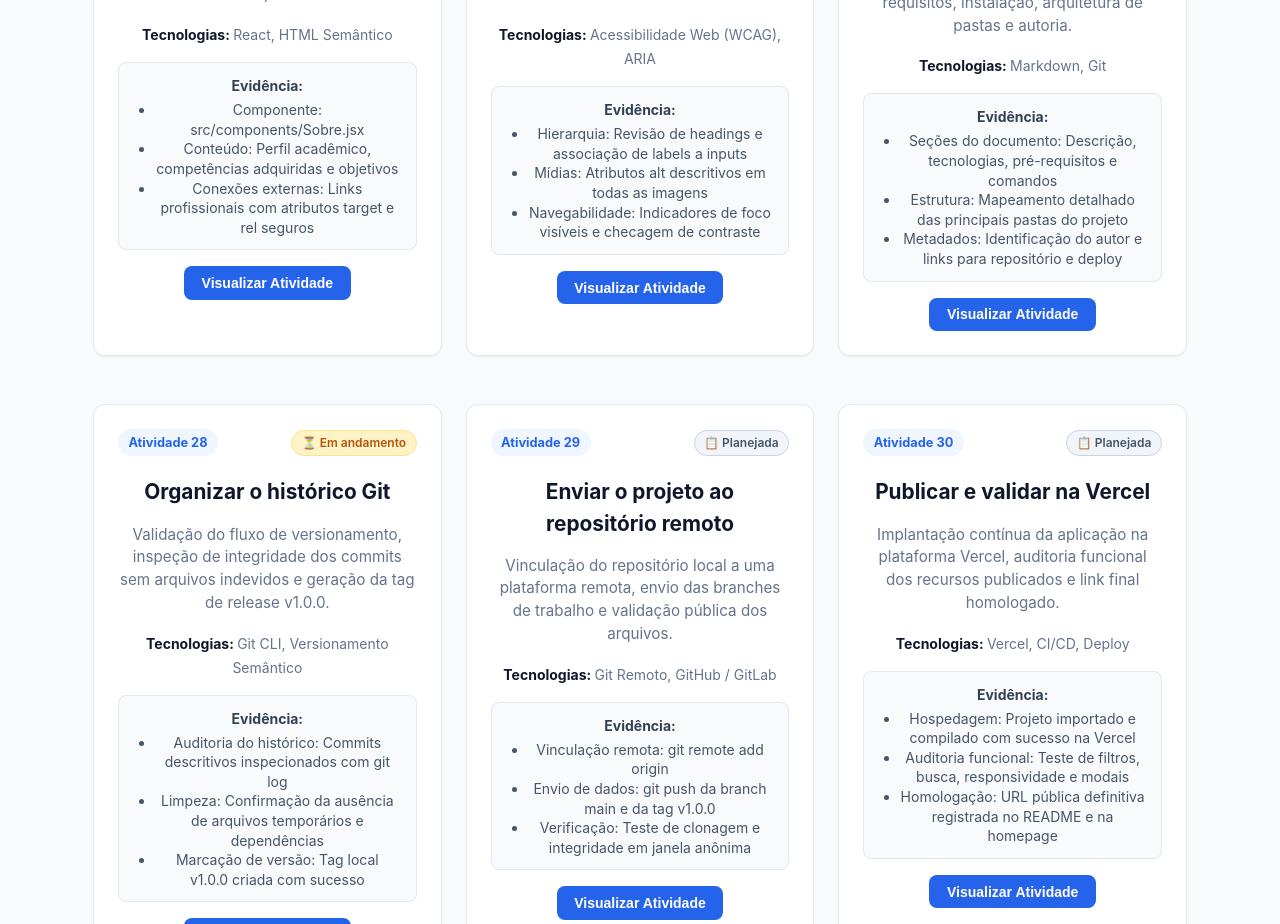
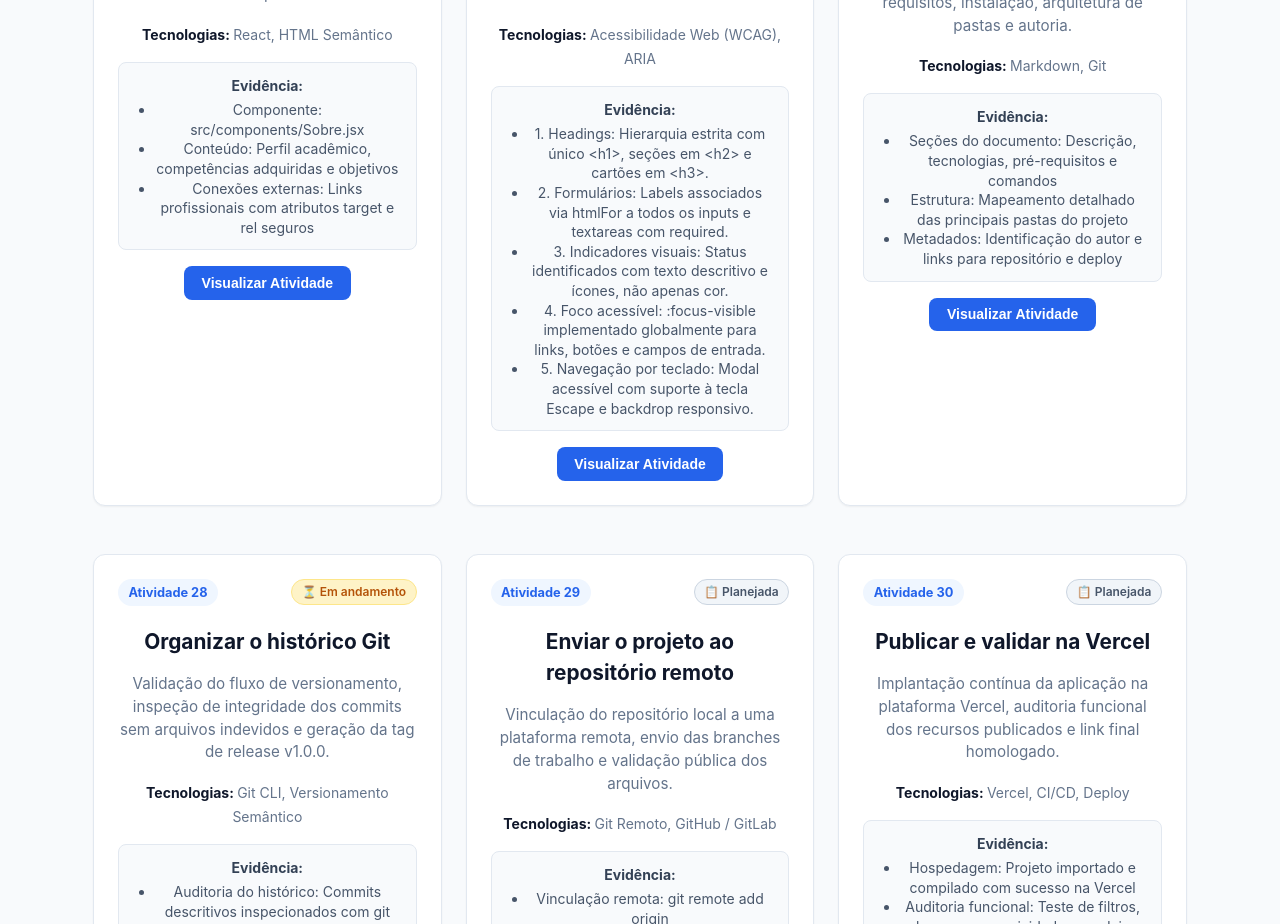
Before and after one commit to Heitorab06/Desenvolvimento-FullStack, a React (Vite) app in the folder roteiro_pratica/: page / in a window 1280 px wide. Shown: the part 6520-7444 px from the top of the page. Built offline with nearby package versions, Linux system fonts and the light colour scheme.

Commit message:
fix: melhorar acessibilidade da interface

```diff
--- a/roteiro_pratica/src/data/atividades.js
+++ b/roteiro_pratica/src/data/atividades.js
@@ -360,9 +360,11 @@ export const listaAtividades = [
     tecnologias: ["Acessibilidade Web (WCAG)", "ARIA"],
     link: "#atividade-26",
     versoes: [
-      "Hierarquia: Revisão de headings e associação de labels a inputs",
-      "Mídias: Atributos alt descritivos em todas as imagens",
-      "Navegabilidade: Indicadores de foco visíveis e checagem de contraste"
+      "1. Headings: Hierarquia estrita com único <h1>, seções em <h2> e cartões em <h3>.",
+      "2. Formulários: Labels associados via htmlFor a todos os inputs e textareas com required.",
+      "3. Indicadores visuais: Status identificados com texto descritivo e ícones, não apenas cor.",
+      "4. Foco acessível: :focus-visible implementado globalmente para links, botões e campos de entrada.",
+      "5. Navegação por teclado: Modal acessível com suporte à tecla Escape e backdrop responsivo."
     ],
     status: "Concluída"
   },
--- a/roteiro_pratica/src/index.css
+++ b/roteiro_pratica/src/index.css
@@ -61,7 +61,10 @@ body {
   line-height: 1.5;
 }
 
-a:focus-visible, button:focus-visible {
+a:focus-visible,
+button:focus-visible,
+input:focus-visible,
+textarea:focus-visible {
   outline: 3px solid var(--primary);
   outline-offset: 2px;
 }
```
